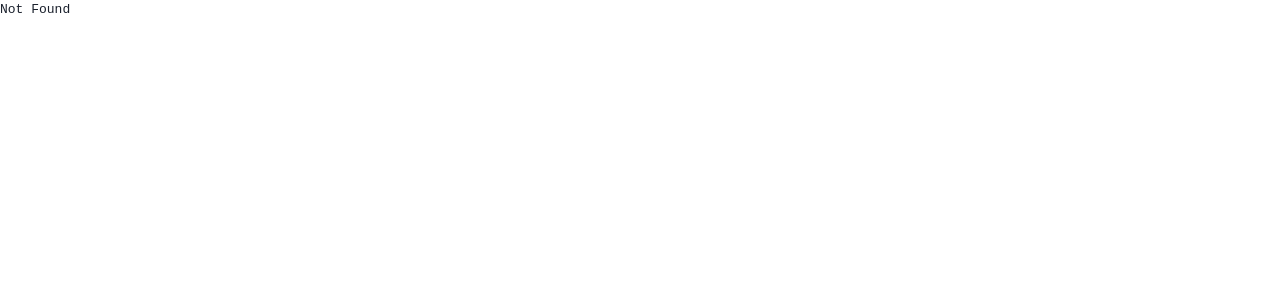
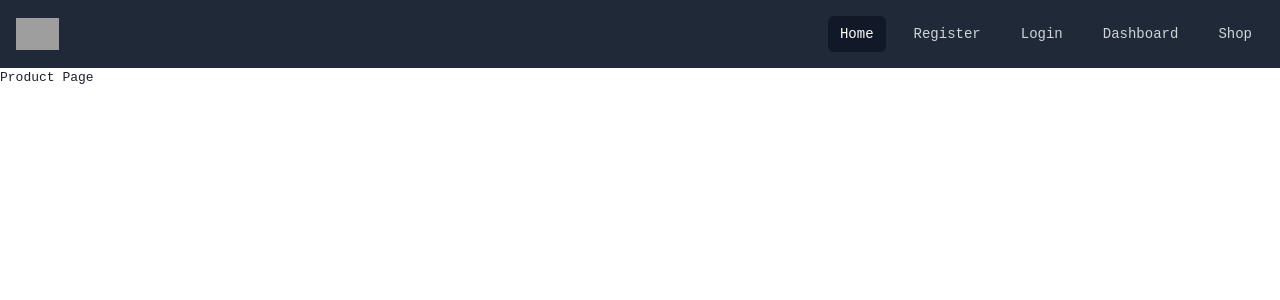
Before and after one commit to sheilabarnagot/HopefulHarvest, a React (Vite) app in the folder frontend/: page /shop in a window 1280 px wide. Before the commit this address had no page. Shown: the top 300 px of the page. Built offline with nearby package versions, Linux system fonts and the light colour scheme; grey boxes are pictures that could not be loaded.

Commit message:
Navigation

```diff
--- a/frontend/src/Navbar.tsx
+++ b/frontend/src/Navbar.tsx
@@ -7,6 +7,8 @@ const navigation = [
   { name: 'Home', href: '/', current: true },
   { name: 'Register', href: '/register', current: false },
   { name: 'Login', href: '/login', current: false },
+  { name: 'Dashboard', href: '/dashboard', current: false },
+  { name: 'Shop', href: '/shop', current: false },
 ];
 
 function classNames(...classes: (string | undefined)[]): string {
@@ -28,7 +30,7 @@ const Navbar: React.FC = () => {
             </div>
             <div className="hidden sm:ml-6 sm:block">
               <div className="flex space-x-4">
-                {navigation.map((item) => (
+                {navigation.map(item => (
                   <Link
                     key={item.name}
                     to={item.href}
@@ -38,8 +40,7 @@ const Navbar: React.FC = () => {
                         : 'text-gray-300 hover:bg-gray-700 hover:text-white',
                       'rounded-md px-3 py-2 text-sm font-medium'
                     )}
-                    aria-current={item.current ? 'page' : undefined}
-                  >
+                    aria-current={item.current ? 'page' : undefined}>
                     {item.name}
                   </Link>
                 ))}
@@ -58,7 +59,7 @@ const Navbar: React.FC = () => {
 
           <Disclosure.Panel className="sm:hidden">
             <div className="space-y-1 px-2 pb-3 pt-2">
-              {navigation.map((item) => (
+              {navigation.map(item => (
                 <Link
                   key={item.name}
                   to={item.href}
@@ -68,8 +69,7 @@ const Navbar: React.FC = () => {
                       : 'text-gray-300 hover:bg-gray-700 hover:text-white',
                     'block rounded-md px-3 py-2 text-base font-medium'
                   )}
-                  aria-current={item.current ? 'page' : undefined}
-                >
+                  aria-current={item.current ? 'page' : undefined}>
                   {item.name}
                 </Link>
               ))}
--- /dev/null
+++ b/frontend/src/pages/ProductPage.tsx
@@ -0,0 +1,7 @@
+export default function ProductPage() {
+  return (
+    <>
+      <h1>Product Page</h1>
+    </>
+  );
+}
```
Also changed, not shown: frontend/src/main.tsx (+6 -1 lines).
